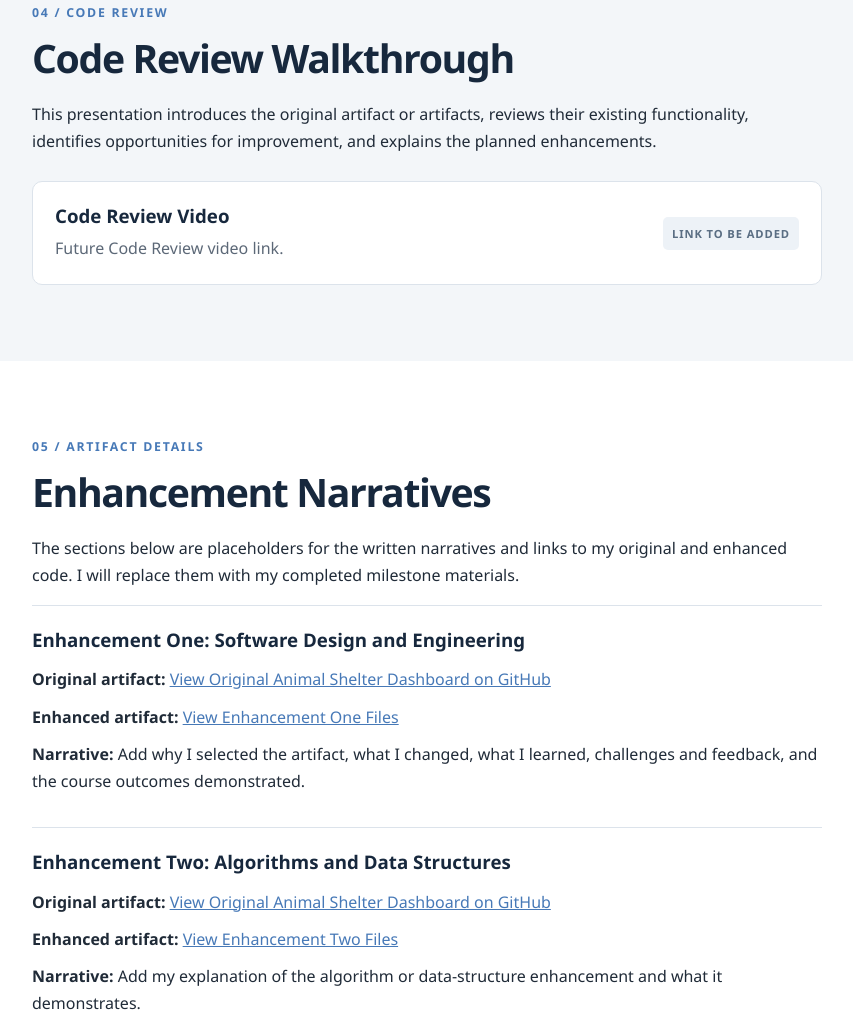
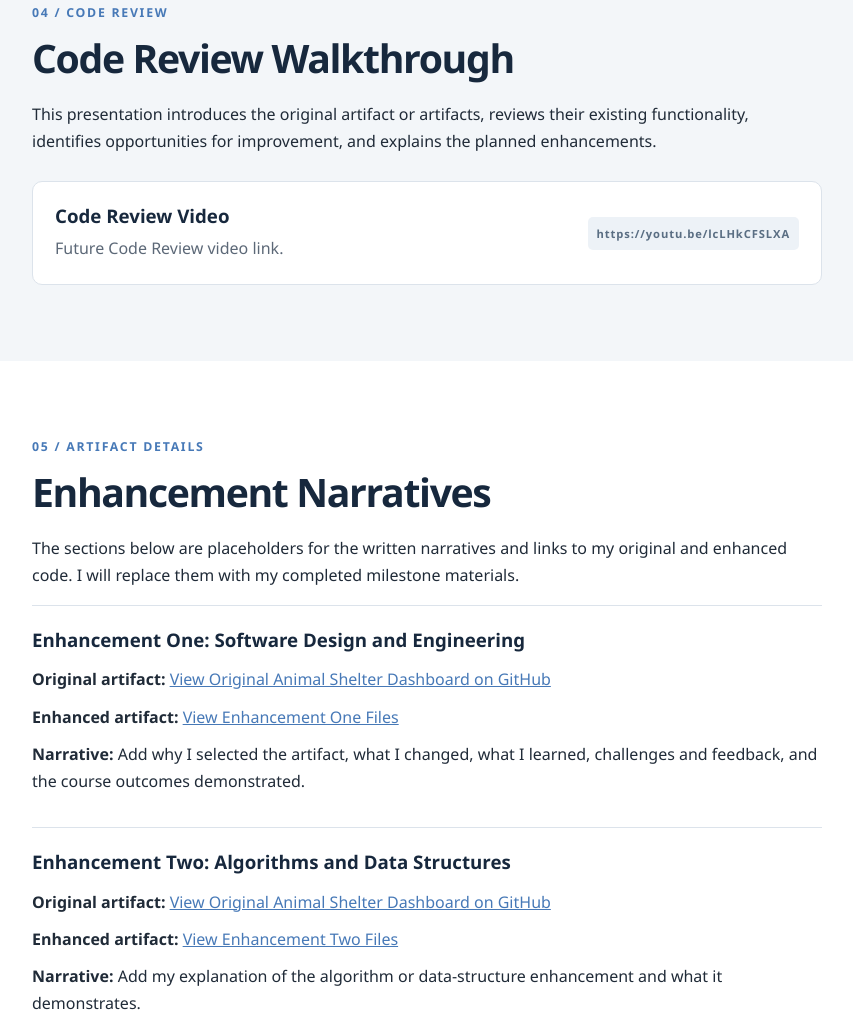
Before and after one commit to PStegall1973/PStegall1973.github.io, a plain HTML site: page index.html in a window 1280 px wide. Shown: the part 2140-3157 px from the top of the page, without its empty margins (213-1066 px from the left). Drawn offline with Linux system fonts and the light colour scheme.

Commit message:
Update resource link in index.html

```diff
--- a/index.html
+++ b/index.html
@@ -111,7 +111,7 @@
             <h3>Code Review Video</h3>
             <p>Future Code Review video link. </p>
           </div>
-          <span class="resource-tag">LINK TO BE ADDED</span>
+          <span class="resource-tag">https://youtu.be/lcLHkCFSLXA</span>
         </div>
       </div>
     </section>
```
